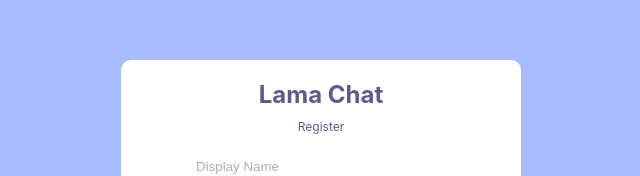
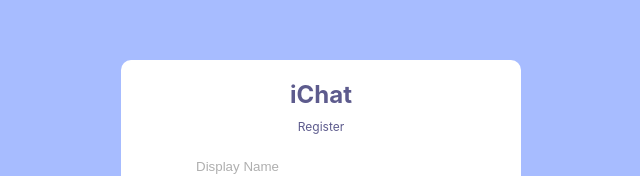
Before and after one commit to imdadulla-khan/Chat_app, a React (Create React App) app: page /register in a window 1280 px wide. Shown: the part 156-332 px from the top of the page, without its empty margins (319-959 px from the left). Built offline with nearby package versions, Linux system fonts and the light colour scheme; no server answers.

Commit message:
changed app name

```diff
--- a/src/components/Navbar.jsx
+++ b/src/components/Navbar.jsx
@@ -22,7 +22,7 @@ const Navbar = () => {
   const { currentUser } = useContext(AuthContext);
   return (
     <div className="navbar">
-      <span className="logo">Chat App</span>
+      <span className="logo">iChat</span>
       <div className="user">
         <img src={logo} alt="Ichat logo" />
         <span>{currentUser.displayName}</span>
--- a/src/pages/Login.jsx
+++ b/src/pages/Login.jsx
@@ -38,7 +38,7 @@ const Login = () => {
   return (
     <div className="formContainer">
       <div className="formWrapper">
-        <span className="logo">Lama Chat</span>
+        <span className="logo">iChat</span>
         <span className="title">Login</span>
         <form onSubmit={handleSubmit}>
           <input type="email" placeholder="email" />
--- a/src/pages/Register.jsx
+++ b/src/pages/Register.jsx
@@ -50,7 +50,7 @@ const Register = () => {
   return (
     <div className="formContainer">
       <div className="formWrapper">
-        <span className="logo">Lama Chat</span>
+        <span className="logo">iChat</span>
         <span className="title">Register</span>
         <form onSubmit={handleSubmit}>
           <input required type="text" placeholder="Display Name" />
```
